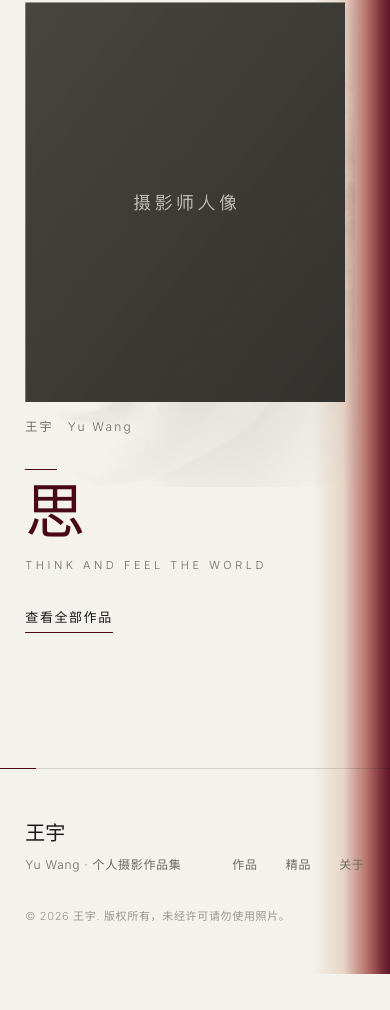
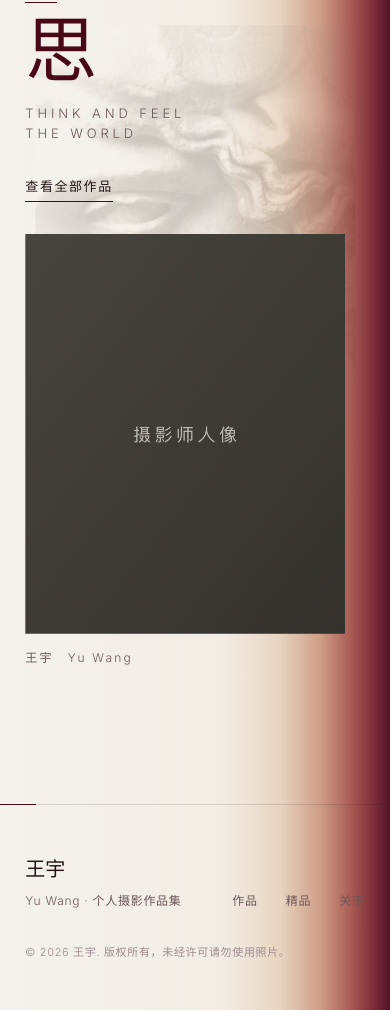
Before and after one commit to ys3508/photography-portfolio, an Astro site: page /photography-portfolio/about in a window 390 px wide. Shown: the part 343-1353 px from the top of the page. Before the commit the page ends 1317 px from the top, so only its background shows below. Built offline with nearby package versions, Linux system fonts and the light colour scheme; Astro itself is replaced by a stand-in of ours.

Commit message:
Rebalance the wash to 30/70, tint text with the accent, enlarge the seal
按反馈调整：

- 渐变比例改为左 30% 暖白→暖灰褐，右 70% 陶土→砖红→深酒红
- 文字不再用中性黑：全部带朱的底子（白天 #241417，夜间 #efe8e4），
  line / photo-rest 同步
- 「思」与英文各放大一档（封面 clamp(3rem,5.2vw,4.75rem)）
- 首页去掉摄影陈述一节 —— 封面已经有那方印，重复了；
  该组件改为只在 SITE.statement 有内容时才出现，且不再重复「思」
- 删掉精品集里那段凑数的说明文字
- 关于（首页一节与 /about）改为文字在左、人像在右：
  右侧是朱染的深色区，照片不透明不受影响，正文留在干净的左半边
- 右对齐的小字统一象牙色，.on-wash 改为同时作用于后代
  （.meta 自带颜色，光靠继承盖不住）
- 窄屏单独一套：朱染收在右四分之一，只有右对齐元素用象牙色，
  「思」单独占一行贴左，英文收窄折行不伸进红里

Co-Authored-By: Claude Opus 5 <noreply@anthropic.com>

```diff
--- a/src/components/AboutTeaser.astro
+++ b/src/components/AboutTeaser.astro
@@ -40,16 +40,31 @@ import { withBase } from '../lib/paths';
     border-top: 1px solid var(--line);
   }
 
+  /*
+    文字在左、人像在右。
+    右侧是朱染的深色区，照片是不透明的所以不受影响，
+    而正文留在干净的左半边，永远读得清。
+  */
   .inner {
     display: grid;
-    grid-template-columns: minmax(0, 5fr) minmax(0, 7fr);
+    grid-template-columns: minmax(0, 7fr) minmax(0, 5fr);
     gap: clamp(2rem, 6vw, 5rem);
     align-items: center;
   }
 
   .portrait {
+    order: 2;
+    justify-self: end;
+  }
+
+  .text {
+    order: 1;
+  }
+
+  .portrait {
     margin: 0;
     max-width: 26rem;
+    width: 100%;
   }
 
   .portrait-frame {
@@ -82,7 +97,9 @@ import { withBase } from '../lib/paths';
       grid-template-columns: 1fr;
     }
     .portrait {
+      order: 2;
       max-width: 18rem;
+      justify-self: start;
     }
   }
 </style>
--- a/src/components/ArtistStatement.astro
+++ b/src/components/ArtistStatement.astro
@@ -1,30 +1,38 @@
 ---
+/**
+ * 摄影陈述。
+ *
+ * 首页封面已经有「思 / Think and feel the world」那方印了，
+ * 所以这一节只在王宇本人写了陈述文字之后才出现 —— 而且不再重复那个字，
+ * 免得同一屏里说两遍同一句话。
+ */
 import { SITE } from '../config/site';
 import MarbleGround from './MarbleGround.astro';
+
+const hasStatement = SITE.statement.trim().length > 0;
 ---
 
-<section class="statement section" aria-labelledby="statement-title">
-  <MarbleGround variant="statement" />
+{
+  hasStatement && (
+    <section class="statement section" aria-labelledby="statement-title">
+      <MarbleGround variant="statement" />
 
-  <div class="shell inner above-ground">
-    <p class="eyebrow reveal" id="statement-title">Artist Statement · 摄影陈述</p>
+      <div class="shell inner above-ground">
+        <p class="eyebrow reveal" id="statement-title">
+          摄影陈述
+        </p>
 
-    <figure class="seal seal-lg seal-center reveal" style="--reveal-delay: 120ms">
-      <span class="seal-mark">{SITE.motto}</span>
-      <figcaption class="seal-latin">{SITE.mottoLatin}</figcaption>
-    </figure>
-
-    {
-      SITE.statement && (
-        <blockquote class="text reveal" style="--reveal-delay: 240ms">
+        <blockquote class="text reveal" style="--reveal-delay: 140ms">
           {SITE.statement}
         </blockquote>
-      )
-    }
 
-    <p class="sign reveal" style="--reveal-delay: 320ms">— {SITE.photographerName}</p>
-  </div>
-</section>
+        <p class="sign reveal" style="--reveal-delay: 240ms">
+          — {SITE.photographerName}
+        </p>
+      </div>
+    </section>
+  )
+}
 
 <style>
   .statement {
@@ -35,10 +43,9 @@ import MarbleGround from './MarbleGround.astro';
 
   .inner {
     display: grid;
-    justify-items: center;
-    gap: clamp(2.5rem, 6vw, 4.5rem);
-    max-width: 52rem;
-    text-align: center;
+    justify-items: start;
+    gap: clamp(2rem, 4.5vw, 3.5rem);
+    max-width: 46rem;
   }
 
   .text {
@@ -47,7 +54,6 @@ import MarbleGround from './MarbleGround.astro';
     font-size: clamp(1.25rem, 2.5vw, 1.875rem);
     line-height: 1.9;
     font-weight: 300;
-    max-width: 30em;
   }
 
   .sign {
--- a/src/pages/about.astro
+++ b/src/pages/about.astro
@@ -57,11 +57,21 @@ import MarbleGround from '../components/MarbleGround.astro';
     overflow: hidden;
   }
 
+  /* 正文在左（干净的一侧），人像在右（朱染的深色一侧，照片不透明不受影响） */
   .about-grid {
     display: grid;
-    grid-template-columns: minmax(0, 4fr) minmax(0, 6fr);
+    grid-template-columns: minmax(0, 6fr) minmax(0, 4fr);
     gap: clamp(2rem, 6vw, 5rem);
     align-items: start;
+  }
+
+  .portrait {
+    order: 2;
+    justify-self: end;
+  }
+
+  .prose {
+    order: 1;
   }
 
   .portrait {
@@ -103,7 +113,9 @@ import MarbleGround from '../components/MarbleGround.astro';
       grid-template-columns: 1fr;
     }
     .portrait {
+      order: 2;
       max-width: 20rem;
+      justify-self: start;
     }
   }
 </style>
--- a/src/styles/global.css
+++ b/src/styles/global.css
@@ -11,12 +11,13 @@
 :root {
   --bg: #f4f2ec;
   --bg-recessed: #edeae2;
-  --text: #171717;
-  --text-muted: #6f6a62;
-  --text-faint: #9b958c;
-  --line: rgba(23, 23, 23, 0.14);
-  --line-strong: rgba(23, 23, 23, 0.28);
-  --photo-rest: rgba(23, 23, 23, 0.05);
+  /* 文字不用中性黑 —— 全部带一点朱的底子，和朱染是同一家人 */
+  --text: #241417;
+  --text-muted: #6d565a;
+  --text-faint: #9d8b8d;
+  --line: rgba(36, 20, 23, 0.14);
+  --line-strong: rgba(36, 20, 23, 0.3);
+  --photo-rest: rgba(36, 20, 23, 0.05);
   --overlay: #0b0b0b;
   --overlay-text: #eeece7;
 
@@ -48,16 +49,20 @@
   */
   --wash: linear-gradient(
     to right,
+    /* 左 30%：暖白 → 暖灰褐 */
     #f4f2ec 0%,
-    #f4f2ec 50%,
-    #efe7de 62%,
-    #d3b8a6 72%,
-    #9e6a5b 80%,
-    #7c393e 86%,
-    #63212f 91%,
-    #531426 96%,
+    #f2ece4 18%,
+    #e9ddd0 30%,
+    /* 右 70%：陶土 → 砖红 → 深酒红 */
+    #ddc0aa 42%,
+    #c99d87 54%,
+    #b1756a 65%,
+    #94524f 75%,
+    #77343b 84%,
+    #601f2e 92%,
+    #521325 97%,
     #480818 100%
-  ); --font-serif: 'Cormorant Garamond', 'Noto Serif SC', 'Songti SC', 'Source Han Serif SC',
+  );--font-serif: 'Cormorant Garamond', 'Noto Serif SC', 'Songti SC', 'Source Han Serif SC',
     'STSong', serif;
   --font-sans: 'Inter', 'Noto Sans SC', 'PingFang SC', 'Hiragino Sans GB', system-ui,
     -apple-system, sans-serif;
@@ -77,12 +82,13 @@
 :root[data-theme='night'] {
   --bg: #111111;
   --bg-recessed: #0b0b0b;
-  --text: #eeece7;
-  --text-muted: #948e86;
-  --text-faint: #6b665f;
-  --line: rgba(238, 236, 231, 0.16);
-  --line-strong: rgba(238, 236, 231, 0.32);
-  --photo-rest: rgba(238, 236, 231, 0.05);
+  /* 夜间的象牙也偏暖，和朱染呼应 */
+  --text: #efe8e4;
+  --text-muted: #9a8b88;
+  --text-faint: #6d615f;
+  --line: rgba(239, 232, 228, 0.16);
+  --line-strong: rgba(239, 232, 228, 0.34);
+  --photo-rest: rgba(239, 232, 228, 0.05);
 
   --accent: #ca4954;
   --accent-line: rgba(202, 73, 84, 0.6);
@@ -96,14 +102,17 @@
   --wash: linear-gradient(
     to right,
     #111111 0%,
-    #111111 44%,
-    #19100f 58%,
-    #2a1512 70%,
-    #47191d 80%,
-    #672029 88%,
-    #86253a 95%,
-    #9a2b43 100%
-  ); color-scheme: dark;
+    #141112 18%,
+    #1d1414 30%,
+    #2e1a18 42%,
+    #44201f 54%,
+    #5b2126 65%,
+    #71202e 75%,
+    #842336 84%,
+    #922740 92%,
+    #9a2a45 97%,
+    #a02d49 100%
+  );color-scheme: dark;
 }
 
 /* --------------------------------------------------------------------------
@@ -461,15 +470,15 @@ h3 {
   font-weight: 300;
   line-height: 1;
   letter-spacing: 0.06em;
-  font-size: clamp(2.5rem, 5vw, 4.25rem);
+  font-size: clamp(3.25rem, 6.4vw, 5.75rem);
   color: var(--accent);
 }
 
 .seal-latin {
   font-family: var(--font-sans);
-  font-size: 0.6875rem;
+  font-size: 0.8125rem;
   font-weight: 300;
-  letter-spacing: 0.32em;
+  letter-spacing: 0.3em;
   text-transform: uppercase;
   color: var(--text-muted);
   line-height: 1.6;
@@ -484,7 +493,7 @@ h3 {
 }
 
 .seal-lg .seal-mark {
-  font-size: clamp(3.75rem, 9vw, 8rem);
+  font-size: clamp(4.5rem, 10.5vw, 9.5rem);
 }
 
 .seal-center {
@@ -551,7 +560,8 @@ h3 {
    像印在红色书口上的页码。
    -------------------------------------------------------------------------- */
 .on-wash,
-.on-wash a,
+/* 后代也要覆盖 —— .meta 之类的类自己带颜色，光靠继承盖不住 */
+.on-wash *,
 /* 章节标题右侧的说明文字永远贴着右缘，所以永远落在深色上 */
 .section-head > .meta,
 /* 页脚右侧的导航同理 */
@@ -572,14 +582,17 @@ h3 {
    -------------------------------------------------------------------------- */
 @media (max-width: 860px) {
   :root {
+    /* 手机是竖的，正文占满宽度，所以朱染收在右侧四分之一。
+       颜色序列和宽屏一致：陶土 → 砖红 → 深酒红，只是压缩。 */
     --wash: linear-gradient(
       to right,
       #f4f2ec 0%,
-      #f4f2ec 80%,
-      #e8d6c8 88%,
-      #b7736a 94%,
-      #7a2c39 98%,
-      #5d1526 100%
+      #f2ece4 58%,
+      #e7d3c0 72%,
+      #cf9e88 82%,
+      #a85b53 90%,
+      #7a2c39 96%,
+      #521325 100%
     );
   }
 
@@ -587,23 +600,35 @@ h3 {
     --wash: linear-gradient(
       to right,
       #111111 0%,
-      #111111 78%,
-      #2a1418 87%,
-      #5a1a28 94%,
-      #832338 98%,
-      #932840 100%
+      #141112 58%,
+      #241717 72%,
+      #452020 82%,
+      #6b2130 90%,
+      #892438 96%,
+      #9a2a45 100%
     );
   }
 
-  .on-wash,
-  .on-wash a,
-  .section-head > .meta,
+  /*
+    窄屏上只有「右对齐」的元素才真的落在深色上，所以象牙色也只给它们。
+    左对齐的东西（页脚的名字、页脚导航、印下面的英文）仍在干净的一侧，保持常规颜色。
+  */
   .site-footer .links a {
     color: var(--text-muted);
   }
 
-  .on-wash a:hover,
   .site-footer .links a:hover {
     color: var(--text);
   }
+
+  /* 首页底部那一行「精品集 ／ 共 14 张」在手机上是左右分开的两端，
+     只有右边那个在红上 */
+  .ledger.on-wash > :first-child {
+    color: var(--text-muted);
+  }
+
+  /* 印下面的英文左对齐，收窄让它在干净的一侧折行，不要伸进红里 */
+  .seal-latin {
+    max-width: 13em;
+  }
 }
```
Also changed, not shown: src/components/FeaturedEditorial.astro (+0 -35 lines), src/components/HeroCover.astro (+7 -7 lines).
